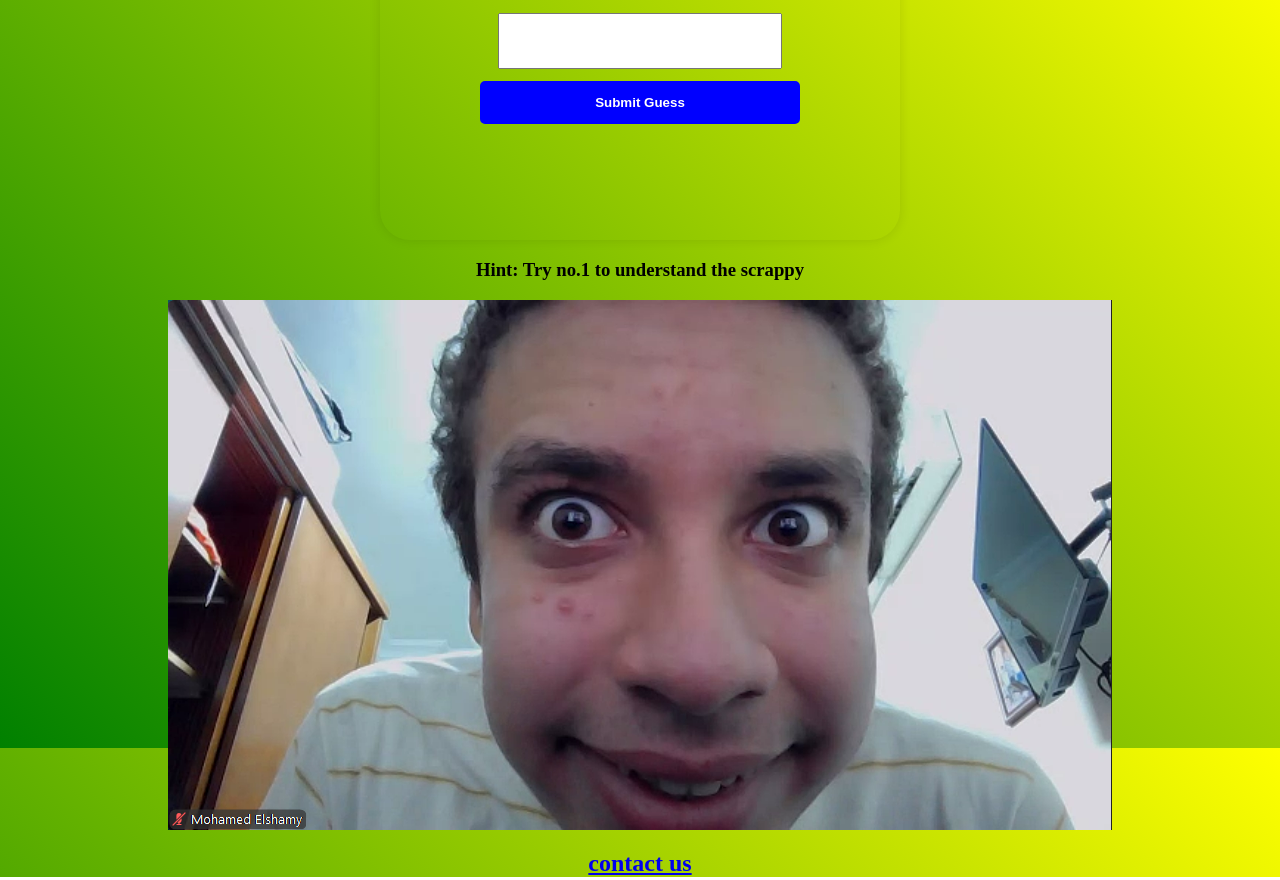
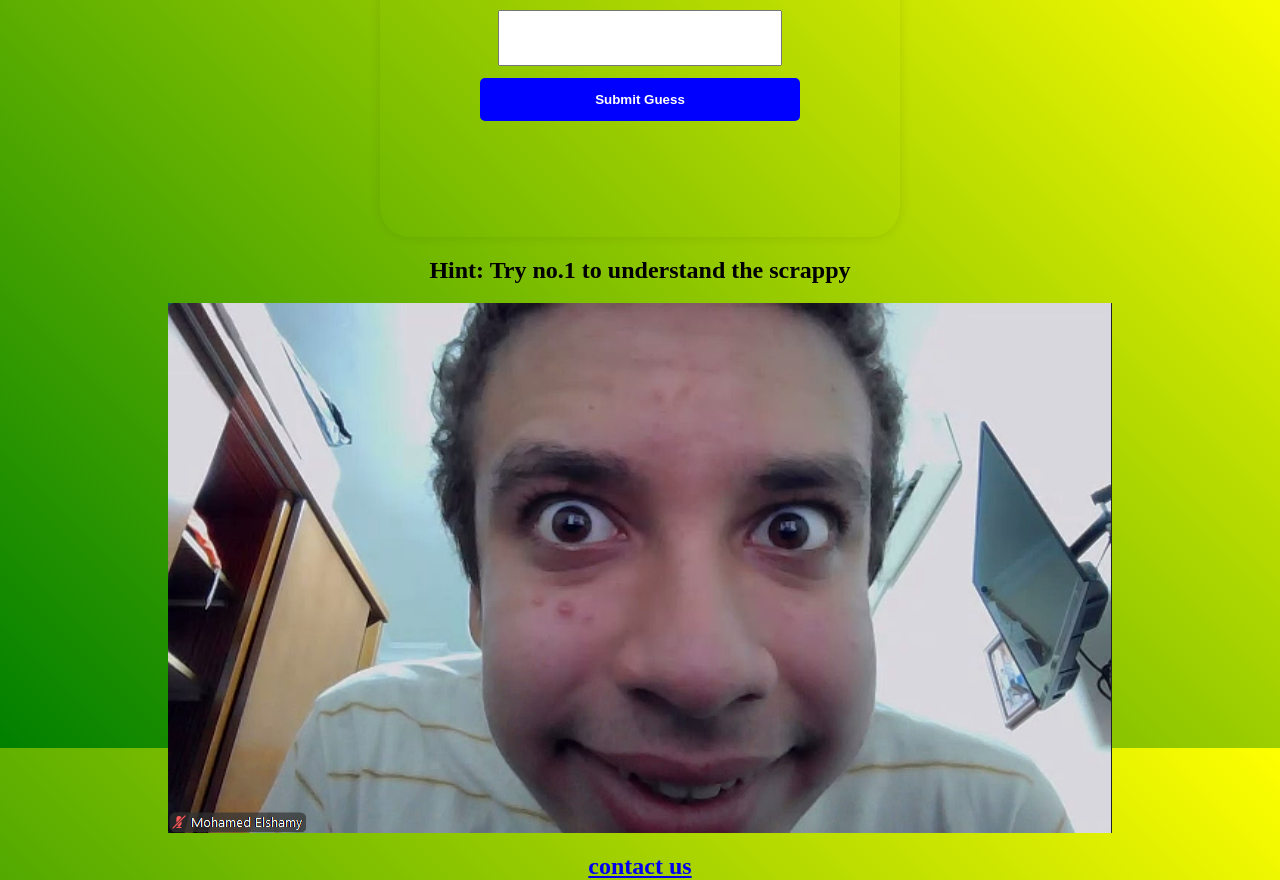
Before and after one commit to mr1ncredibl3/Scrapyard, a plain HTML site: page index.html in a window 1280 px wide. Shown: the part 52-932 px from the top of the page. Drawn offline with Linux system fonts and the light colour scheme.

Commit message:
index.html

```diff
--- a/index.html
+++ b/index.html
@@ -12,7 +12,7 @@
       <button id="fjhgh">Submit Guess</button>
       <p id="feedback"></p>
     </div>
-    <h3>Hint: Try no.1 to understand the scrappy</h4>
+    <h2>Hint: Try no.1 to understand the scrappy</h2>
     <img src="Shamy.jpg.png">
    <h2><a href="contact us.html">contact us</a>
 </h2>
```
